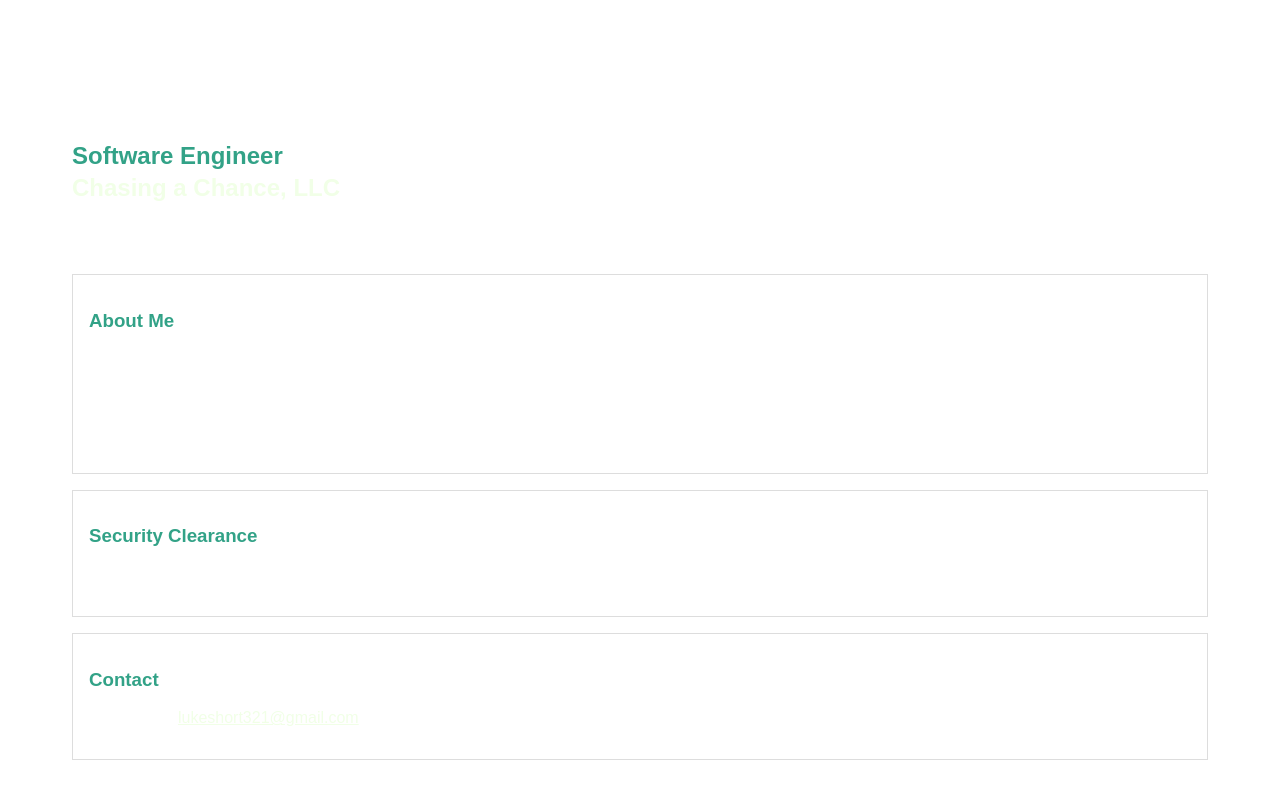
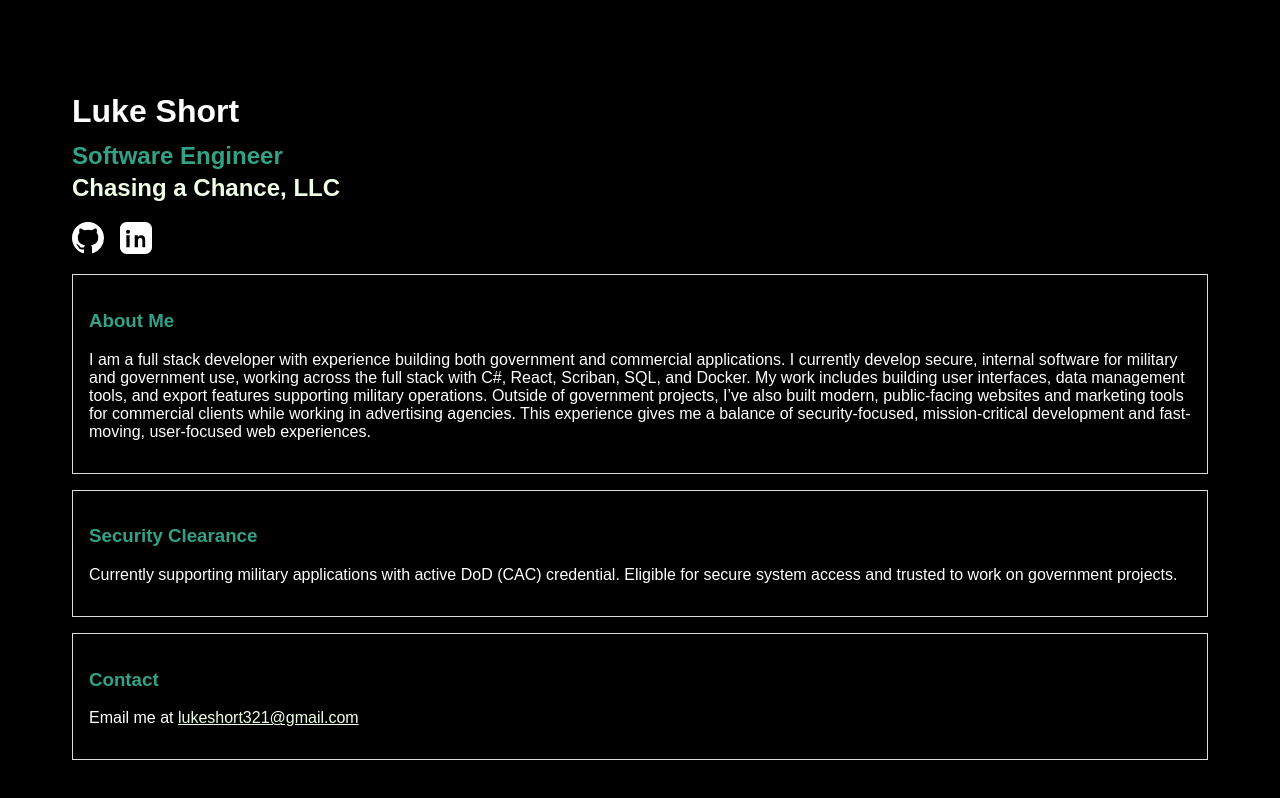
Before and after one commit to kuel321/lukeshort, a Preact app: page / in a window 1280 px wide. Shown: the top 798 px of the page. Built offline with nearby package versions, Linux system fonts and the light colour scheme.

Commit message:
fixed bg color for accessibility

```diff
--- a/src/style.css
+++ b/src/style.css
@@ -20,7 +20,16 @@
 	display:flex;
 	justify-content:center;
 }
+html {
+	background-color: black;
+}
+body {
+	background-color: black;
+}
 
+.app-one {
+	background-color: black;
+}
 .app-one {
 	max-width:1500px;
 }
```
